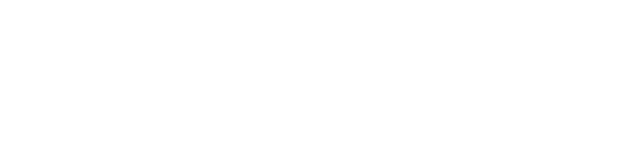
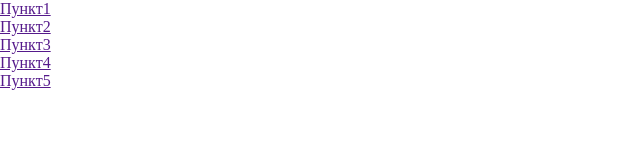
Before and after one commit to Evgen-Ivanov/lesson1, a plain HTML site: page index.html in a window 1280 px wide. Shown: the whole page, without its empty margins (0-640 px from the left). Drawn offline with Linux system fonts and the light colour scheme.

Commit message:
Создал css

```diff
--- a/index.html
+++ b/index.html
@@ -3,8 +3,19 @@
 <head>
     <meta charset="UTF-8">
     <title>Первый</title>
+    <link rel="stylesheet" href="style.css">
 </head>
 <body>
 
+<div class="menu_horizon">
+    <ul>
+        <li><a href="">Пункт1</a></li>
+        <li><a href="">Пункт2</a></li>
+        <li><a href="">Пункт3</a></li>
+        <li><a href="">Пункт4</a></li>
+        <li><a href="">Пункт5</a></li>
+    </ul>
+</div>
+
 </body>
 </html>
--- /dev/null
+++ b/style.css
@@ -0,0 +1,5 @@
+*{
+    margin: 0;
+    padding: 0;
+    border: 0;
+}
```
